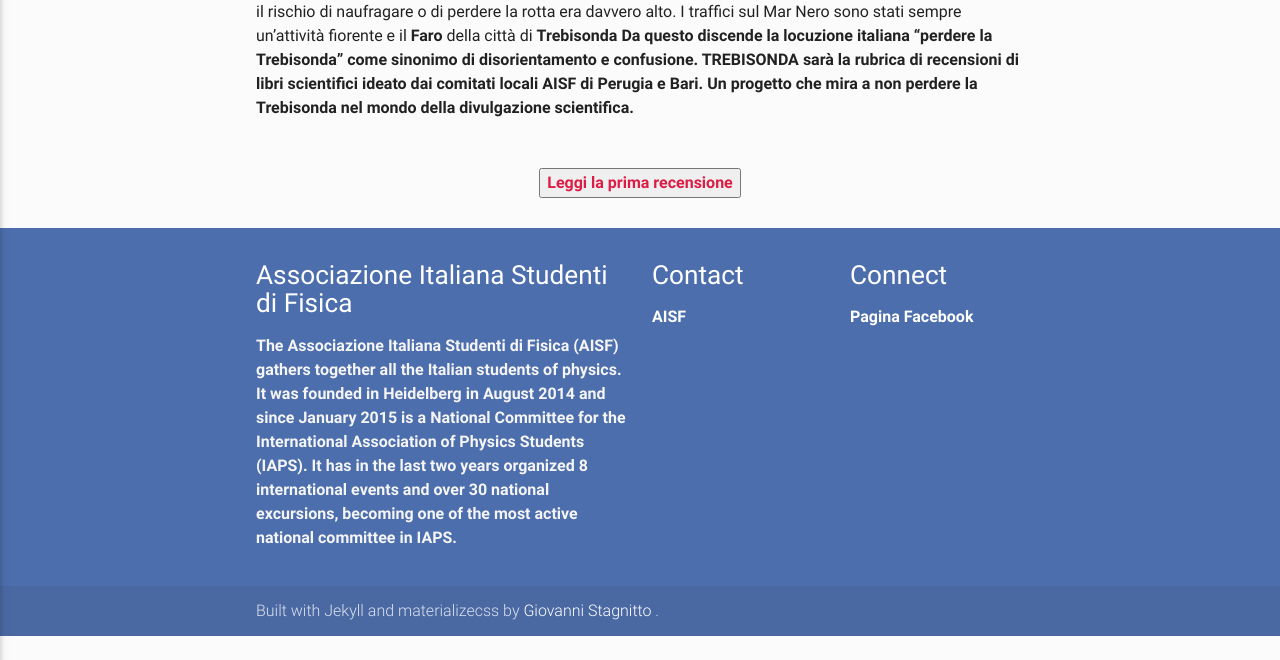
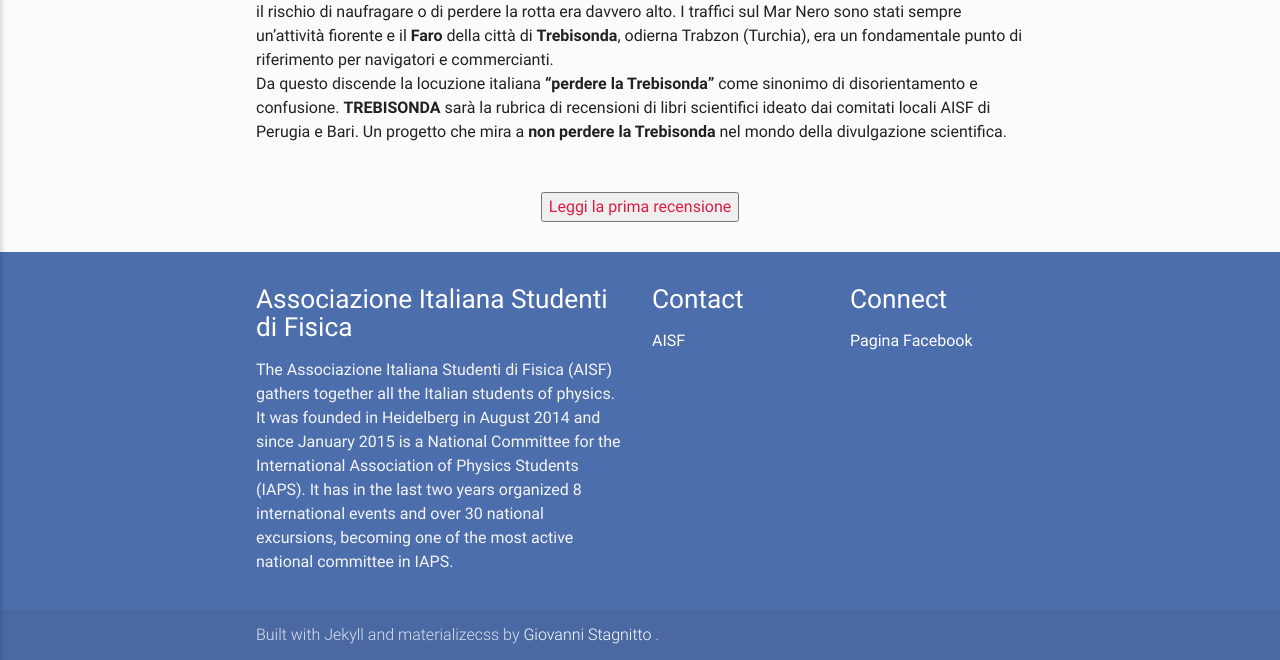
Before and after one commit to ai-sf/aisf_perugia, a Jekyll site: the page built from Rubrica.html, in a window 1280 px wide and 900 px high, scrolled down 649 px, cut to the strip 240-900 px from the top of the window. Built offline with Jekyll 4.4.1, drawn with Linux system fonts in a browser that asks for light colours; nearby versions of some CDN libraries.

Commit message:
Update Rubrica.html

```diff
--- a/Rubrica.html
+++ b/Rubrica.html
@@ -31,7 +31,7 @@ description: Il Periodico HELIOS realizzato dal comitato locale AISF di Perugia
     height="auto" width="auto" class="responsive" >
 </center>
 Nell’antichità era estremamente importante avere dei riferimenti non solo geografici, ma anche visivi, poiché il rischio di naufragare o di perdere la rotta era davvero alto.
-I traffici sul Mar Nero sono stati sempre un’attività fiorente e il <b>Faro</b> della città di <b>Trebisonda</b, odierna Trabzon (Turchia), era un fondamentale punto di riferimento per navigatori e commercianti.
+I traffici sul Mar Nero sono stati sempre un’attività fiorente e il <b>Faro</b> della città di <b>Trebisonda</b>, odierna Trabzon (Turchia), era un fondamentale punto di riferimento per navigatori e commercianti.
 <br>
 Da questo discende la locuzione italiana <b>“perdere la Trebisonda”</b> come sinonimo di disorientamento e confusione.
 
```
